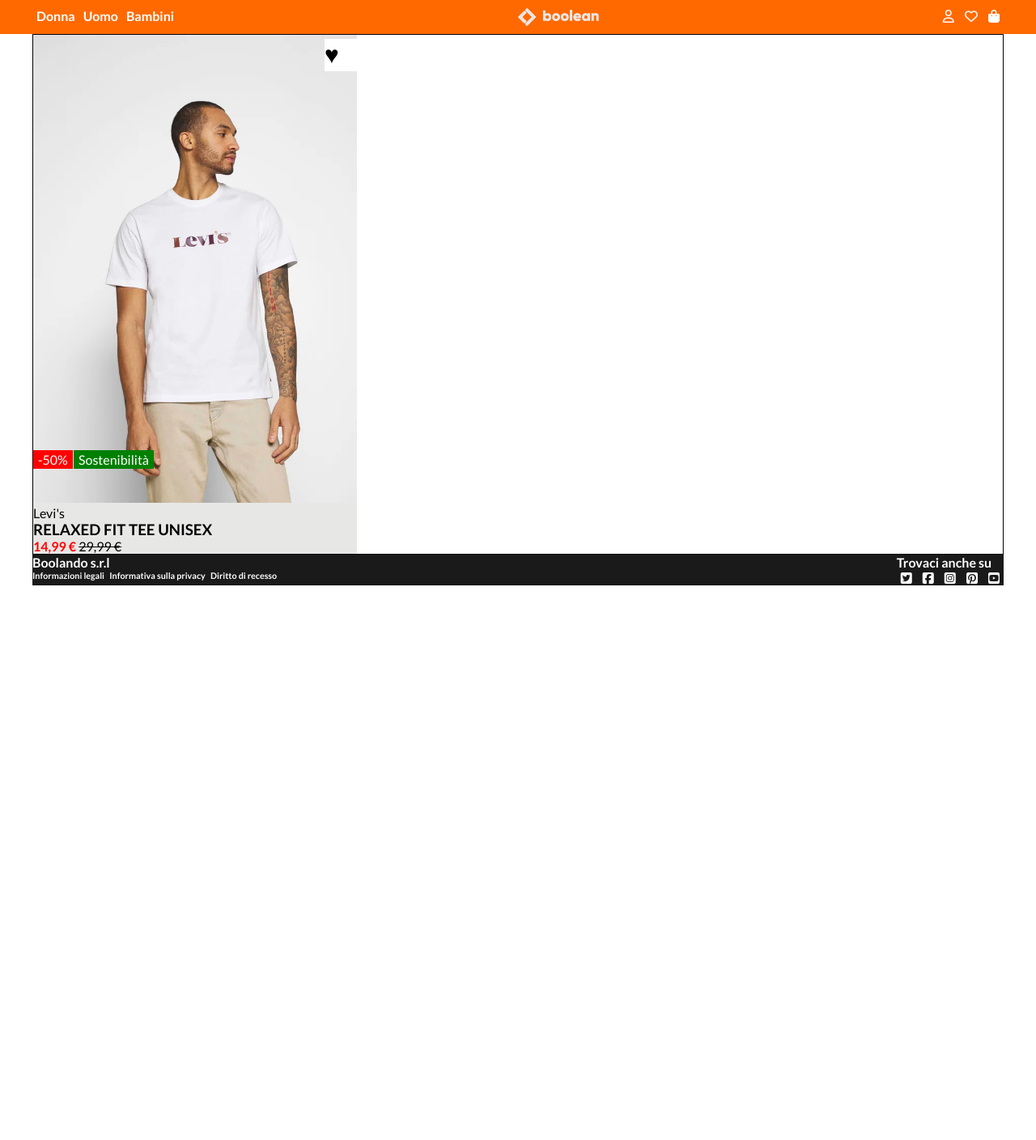
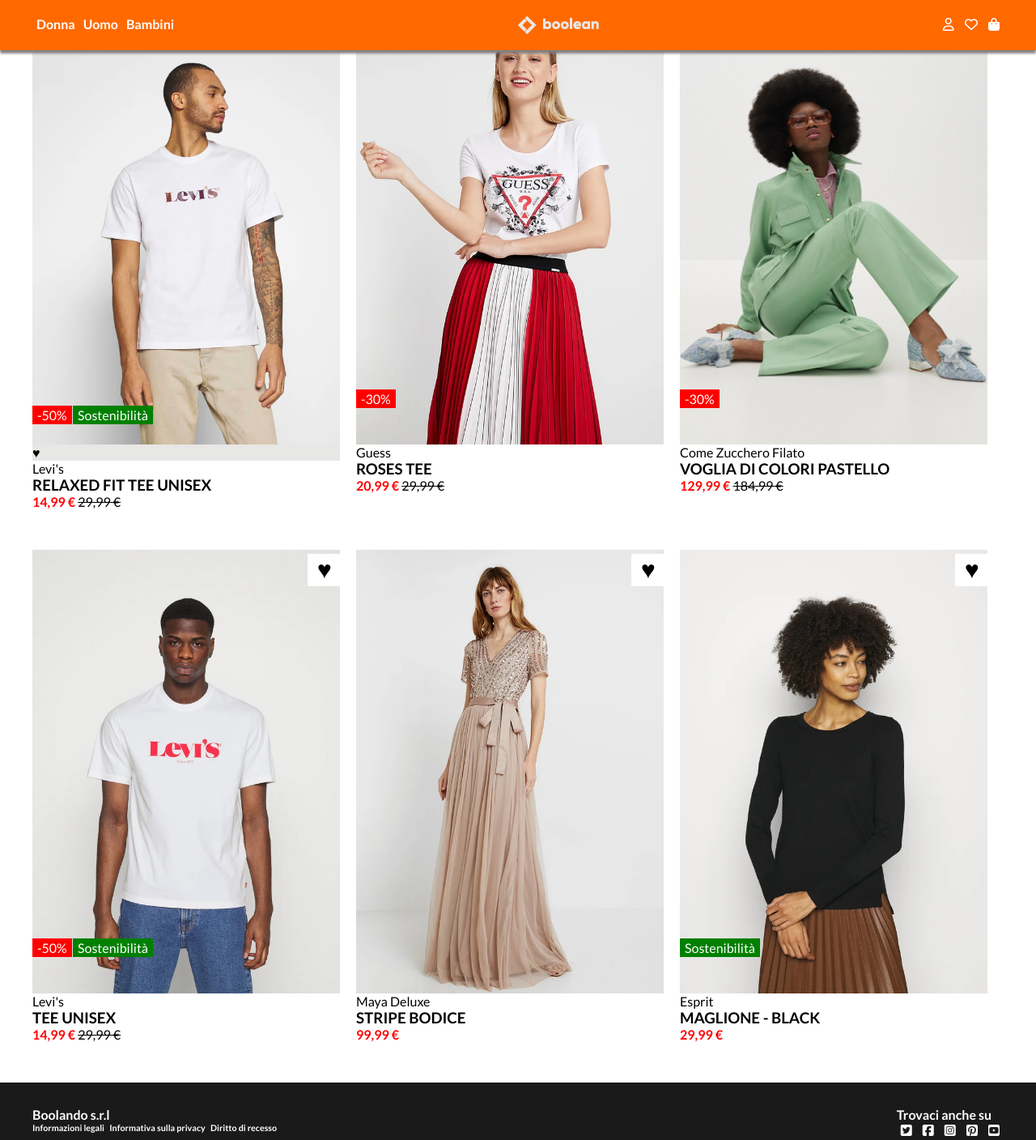
Before and after one commit to WojciechPotoniec/html-css-boolando, a plain HTML site: page index.html in a window 1280 px wide. Shown: the whole page at 81% size. Before the commit the page ends 800 px from the top, so only its background shows below. Drawn offline with Linux system fonts and the light colour scheme.

Commit message:
finish (problem with position:fixed)

```diff
--- a/css/style.css
+++ b/css/style.css
@@ -30,24 +30,46 @@ a {
 
 /* header */
 header {
-    /* position: fixed; */
+    position: fixed;
+
+    width: 100%;
+    z-index: 100;
     background-color: var(--color-header-bg);
-    padding: 10px 0;
+    padding: 20px 0;
+    box-shadow: 0px 4px 3px grey;
 }
-
 /* main */
+main {
+    flex-wrap: wrap;
+}
 section {
+    max-width: 400px;
+}
+.top {
     background-color: var(--color-section-bg);
-    max-width: 400px;
+    margin: 0px 20px 0px 0px;
+}
+.bottom {
+    margin-bottom: 50px;
+    background-color: white;
 }
 .card-image {
     position: relative;
 }
 img {
+    vertical-align: bottom;
     width: 100%;
 }
-
-#heart-box {
+img.secondary {
+    display: none;
+}
+.top:hover img.main{
+    display:none;
+}
+.top:hover img.secondary{
+    display:block;
+}
+.heart-box {
     height: 40px;
     width: 40px;
     background-color: #ffffff;
@@ -56,9 +78,14 @@ img {
     right: 0px;
     font-size: 30px;
 }
-#heart {
-    text-align: center;
+.heart {
+    position: relative;
+    left: 12px;
 }
+.heart:hover {
+    color: red;
+}
+
 .discount {
     background-color: red;
     padding: 2px 6px;
@@ -76,11 +103,20 @@ img {
     bottom: 45px;
     left: 50px;
 }
+#eco-green {
+    background-color: green;
+    padding: 2px 6px;
+    text-align: center;
+    color: white;
+    position: absolute;
+    bottom: 45px;
+    left: 0px;
+}
 
 /* footer */
 footer {
     background-color: var(--color-footer-bg);
-    padding: 10px 0;
+    padding: 30px 0;
 
 }
 
--- a/index.html
+++ b/index.html
@@ -11,13 +11,14 @@
         rel="stylesheet">
     <link rel="stylesheet" href="https://cdnjs.cloudflare.com/ajax/libs/font-awesome/6.5.1/css/all.min.css"
         integrity="sha512-DTOQO9RWCH3ppGqcWaEA1BIZOC6xxalwEsw9c2QQeAIftl+Vegovlnee1c9QX4TctnWMn13TZye+giMm8e2LwA=="
-        crossorigin="anonymous" referrerpolicy="no-referrer" />
+        crossorigin="anonymous" referrerpolicy="no-referrer"/>
     <link rel="stylesheet" href="css/style.css">
     <title>Boolando</title>
 </head>
 
 <body>
     <header>
+        <div class="d-fix">
             <div class="d-flex space-between container">
                 <ul class="d-flex">
                     <li><a class="color-text" href="#"><strong>Donna</strong></a></li>
@@ -31,25 +32,103 @@
                     <a class="color-text" href=""><i class="fa-solid fa-bag-shopping"></i></a>
                 </div>
             </div>
+        </div>
     </header>
-    <main class="container debug">
+    <main class="container d-flex">
         <section>
-            <div class="card-image">
-                <img src="img/1.webp" alt="">
+            <div class="card-image top">
+                <img class="main" src="img/1.webp" alt="">
+                <img class="secondary" src="img/1b.webp" alt="">
                 <div id="heart-box">
                     <span id="heart">&hearts;</span>
                 </div>
                 <div class="discount">-50&percnt;</div>
                 <div class="eco-green">Sostenibilità</div>
             </div>
-            <div>
+            <div class="bottom">
                 <span>Levi's</span>
                 <h3>RELAXED FIT TEE UNISEX</h3>
                 <strong><span class="red-text">14,99 &euro;</span></strong> <del>29,99 &euro;</del>
             </div>
         </section>
+        <section>
+            <div class="card-image top">
+                <img class="main" src="img/2.webp" alt="">
+                <img class="secondary" src="img/2b.webp" alt="">
+                <div class="heart-box">
+                <span class="heart">&hearts;</span>
+                </div>
+                <div class="discount">-30&percnt;</div>
+            </div>
+            <div class="bottom">
+                <span>Guess</span>
+                <h3>ROSES TEE</h3>
+                <strong><span class="red-text">20,99 &euro;</span></strong> <del>29,99 &euro;</del>
+            </div>
+        </section>
+        <section>
+            <div class="card-image top">
+                <img class="main" src="img/3.webp" alt="">
+                <img class="secondary" src="img/3b.webp" alt="">
+                <div class="heart-box">
+                    <span class="heart">&hearts;</span>
+                </div>
+                <div class="discount">-30&percnt;</div>
+            </div>
+            <div class="bottom">
+                <span>Come Zucchero Filato</span>
+                <h3>VOGLIA DI COLORI PASTELLO</h3>
+                <strong><span class="red-text">129,99 &euro;</span></strong> <del>184,99 &euro;</del>
+            </div>
+        </section>
+        <section>
+            <div class="card-image top">
+                <img class="main" src="img/4.webp" alt="">
+                <img class="secondary" src="img/4b.webp" alt="">
+                <div class="heart-box">
+                    <span class="heart">&hearts;</span>
+                </div>
+                <div class="discount">-50&percnt;</div>
+                <div class="eco-green">Sostenibilità</div>
+            </div>
+            <div class="bottom">
+                <span>Levi's</span>
+                <h3>TEE UNISEX</h3>
+                <strong><span class="red-text">14,99 &euro;</span></strong> <del>29,99 &euro;</del>
+            </div>
+        </section>
+        <section>
+            <div class="card-image top">
+                <img class="main" src="img/5.webp" alt="">
+                <img class="secondary" src="img/5b.webp" alt="">
+                <div class="heart-box">
+                    <span class="heart">&hearts;</span>
+                </div>
+            </div>
+            <div class="bottom">
+                <span>Maya Deluxe</span>
+                <h3>STRIPE BODICE</h3>
+                <strong><span class="red-text">99,99 &euro;</span></strong>
+            </div>
+        </section>
+        <section>
+            <div class="card-image top">
+                <img class="main" src="img/6.webp" alt="">
+                <img class="secondary" src="img/6b.webp" alt="">
+                <div class="heart-box">
+                    <span class="heart">&hearts;</span>
+                </div>
+                <div id="eco-green">Sostenibilità</div>
+            </div>
+            <div class="bottom">
+                <span>Esprit</span>
+                <h3>MAGLIONE - BLACK</h3>
+                <strong><span class="red-text">29,99 &euro;</span></strong>
+            </div>
+        </section>
     </main>
-    <footer class="container d-flex space-between">
+    <footer>
+        <div class="container d-flex space-between">
             <div>
                 <h4 class="color-text">Boolando s.r.l</h4>
                 <h6 class="color-text">Informazioni legali &nbsp;&nbsp;Informativa sulla privacy &nbsp;&nbsp;Diritto di
@@ -63,6 +142,7 @@
                     <a href="#"><i class="fa-brands fa-square-pinterest color-text"></i></a>
                     <a href="#"><i class="fa-brands fa-square-youtube color-text"></i></a>
                 </div>
+        </div>
     </footer>
 </body>
 
```
Lines whose indentation alone changed are shown as unchanged.
